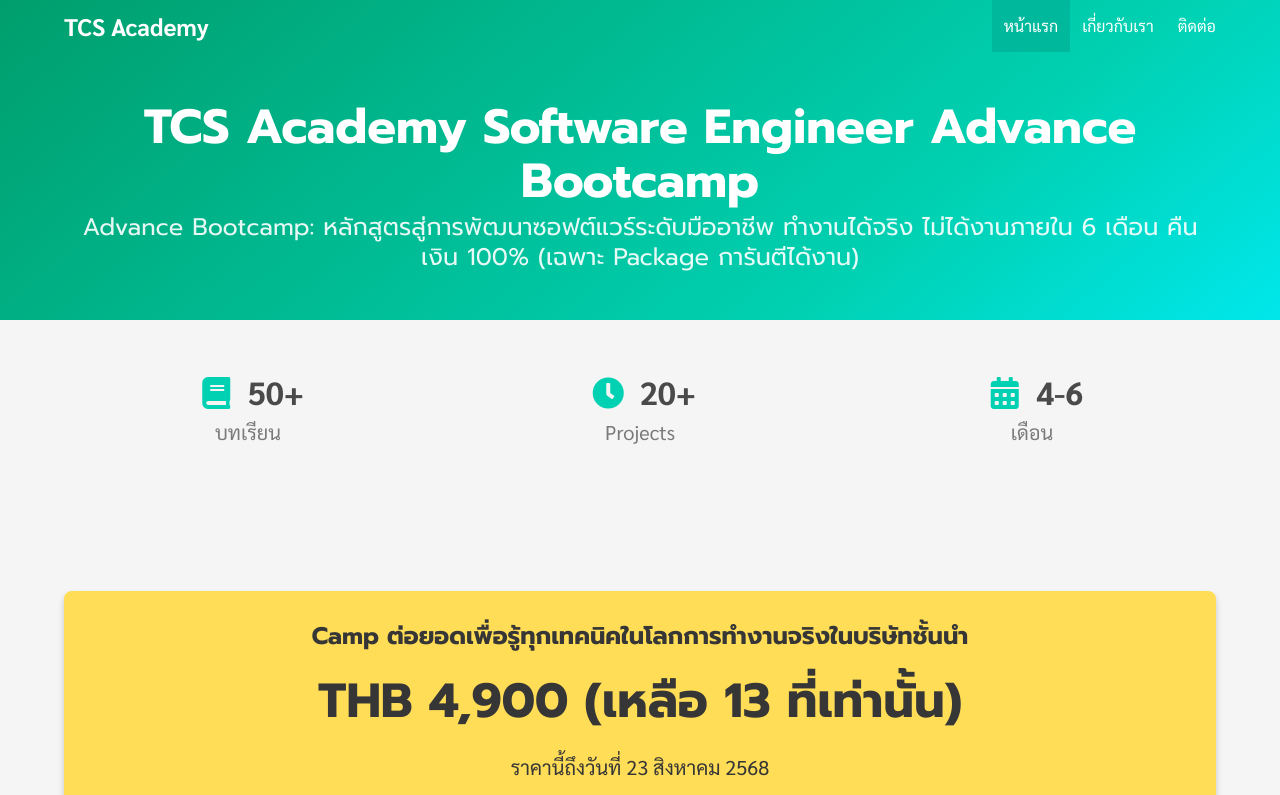
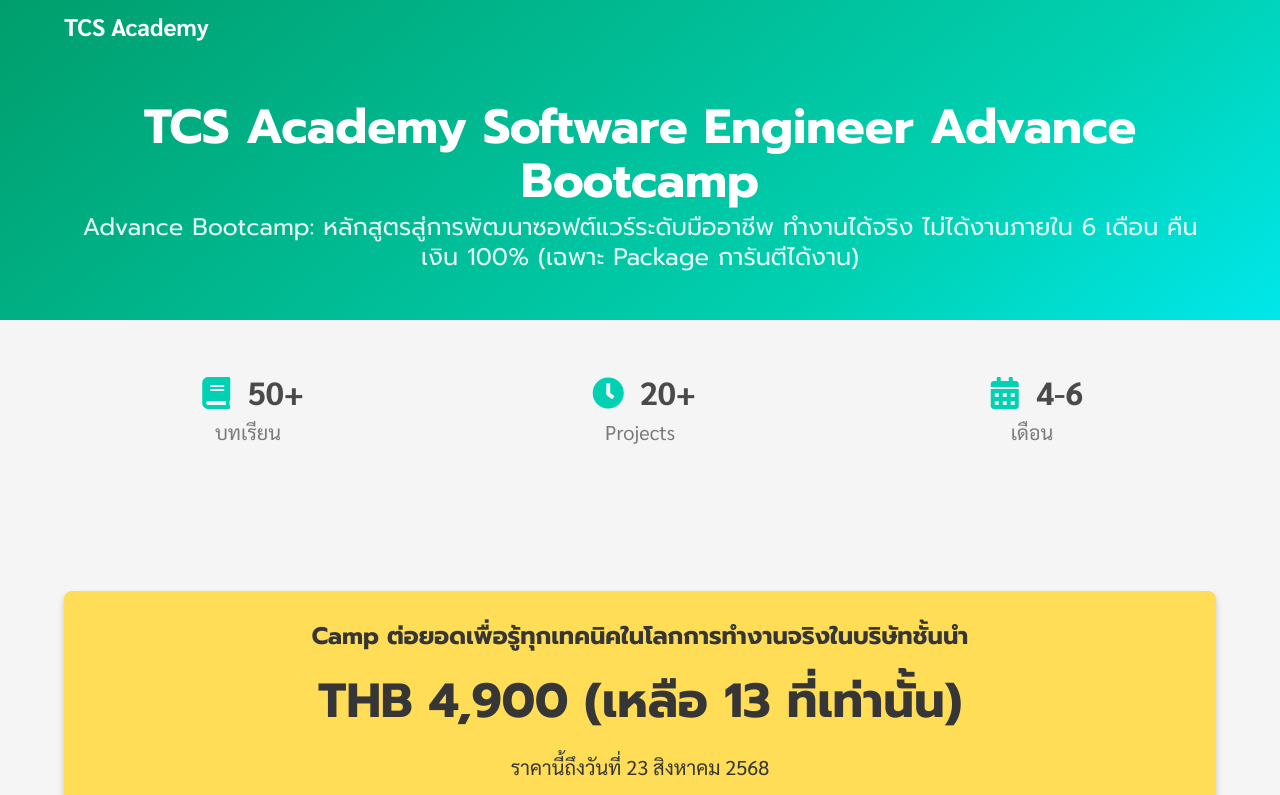
Before and after one commit to st119848/tcsweb, a plain HTML site: page index.html in a window 1280 px wide. Shown: the top 795 px of the page. Drawn offline with nearby package versions, Linux system fonts and the light colour scheme.

Commit message:
remove menu

```diff
--- a/index.html
+++ b/index.html
@@ -101,19 +101,7 @@
                             <span></span>
                         </span>
                     </div>
-                    <div id="navbarMenu" class="navbar-menu">
-                        <div class="navbar-end">
-                            <a class="navbar-item is-active" href="#">
-                                หน้าแรก
-                            </a>
-                            <a class="navbar-item" href="#">
-                                เกี่ยวกับเรา
-                            </a>
-                            <a class="navbar-item" href="#">
-                                ติดต่อ
-                            </a>
-                        </div>
-                    </div>
+
                 </div>
             </nav>
         </div>
```
